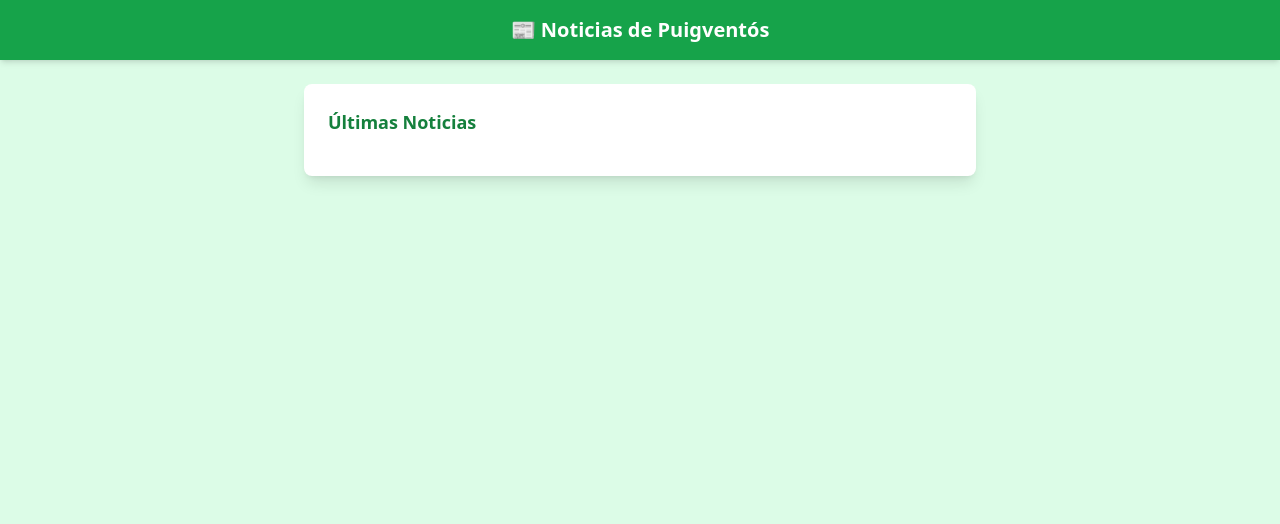
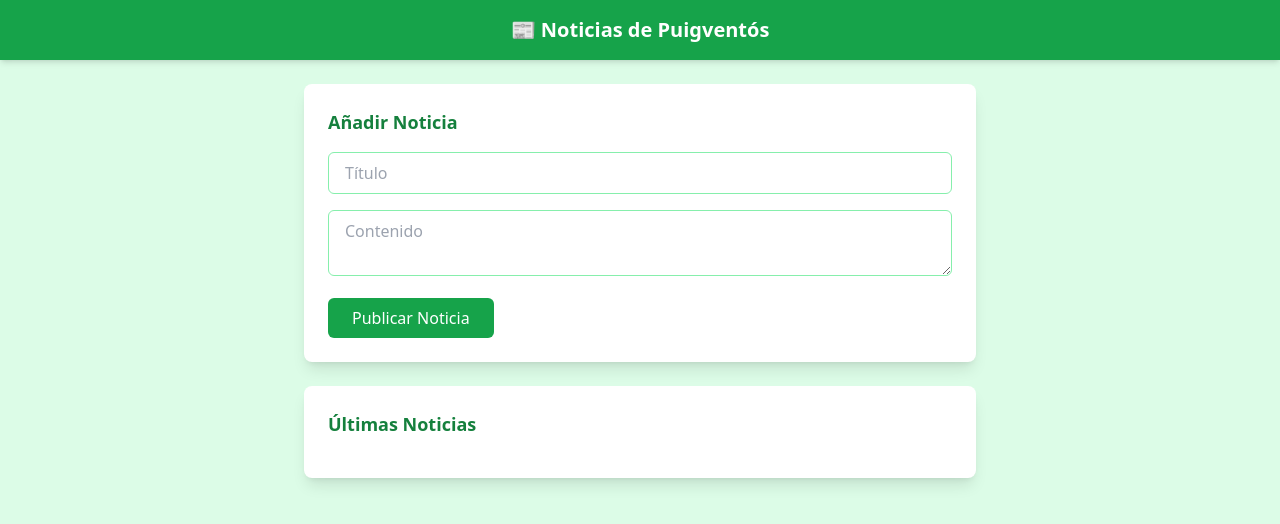
Before and after one commit to dimplify/puigventos, a plain HTML site: page noticias.html in a window 1280 px wide. Drawn offline with nearby package versions, Linux system fonts and the light colour scheme; no server answers.

Commit message:
Update noticias.html

```diff
--- a/noticias.html
+++ b/noticias.html
@@ -12,8 +12,8 @@
     📰 Noticias de Puigventós
   </header>
 
-  <!-- Formulario solo visible si es Admin -->
-  <div id="formulario-admin" class="hidden bg-white mt-6 p-6 rounded-lg shadow-lg w-full max-w-2xl">
+  <!-- Formulario de publicación de noticias -->
+  <div id="formulario-admin" class="bg-white mt-6 p-6 rounded-lg shadow-lg w-full max-w-2xl">
     <h2 class="text-lg font-semibold text-green-700 mb-4">Añadir Noticia</h2>
     <form id="form-noticia" class="space-y-4">
       <input type="text" id="titulo" placeholder="Título" required class="w-full px-4 py-2 border border-green-300 rounded-md" />
```
Lines whose indentation alone changed are shown as unchanged.
